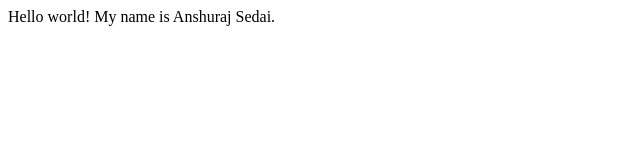
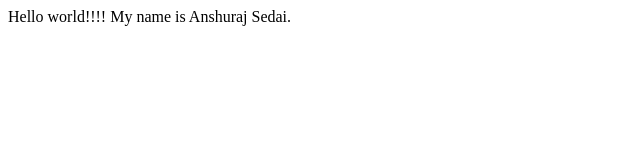
Before and after one commit to AnshurajS/cs230, a plain HTML site: page index.html in a window 1280 px wide. Shown: the full height of the page, 0-640 px from the left. Drawn offline with Linux system fonts and the light colour scheme.

Commit message:
Update index.html

```diff
--- a/index.html
+++ b/index.html
@@ -1,3 +1,3 @@
-<html><body>Hello world!
+<html><body>Hello world!!!!
     My name is Anshuraj Sedai.
 </body></html>
```
